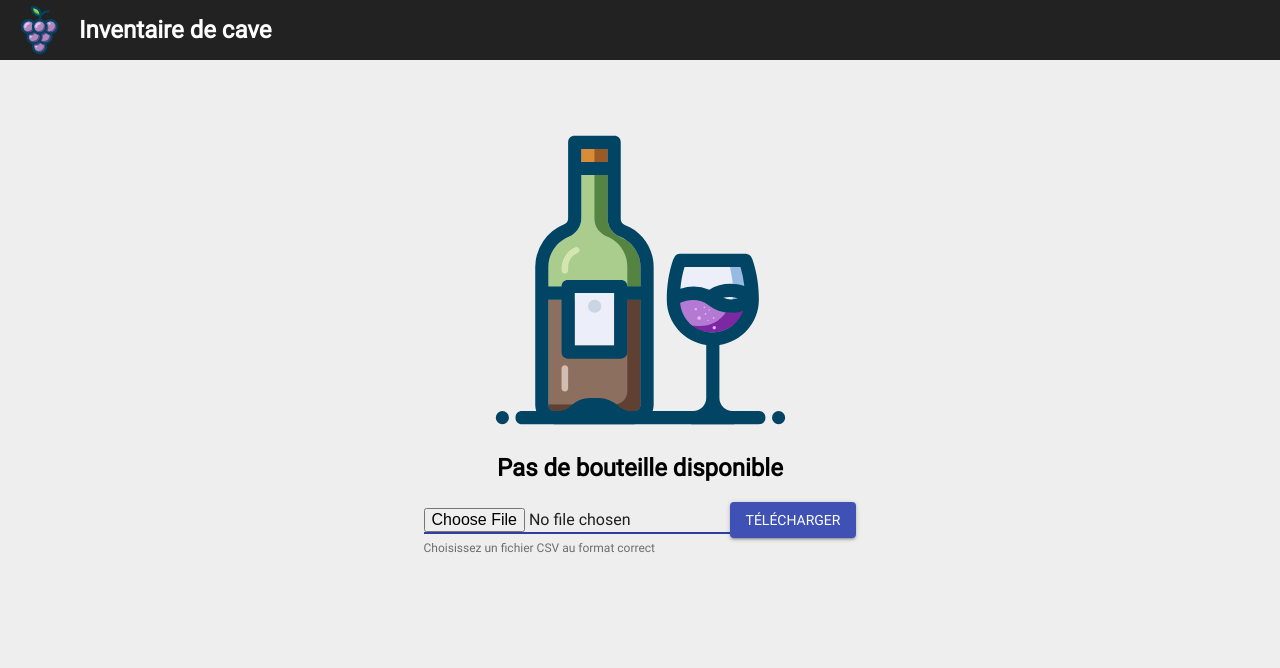
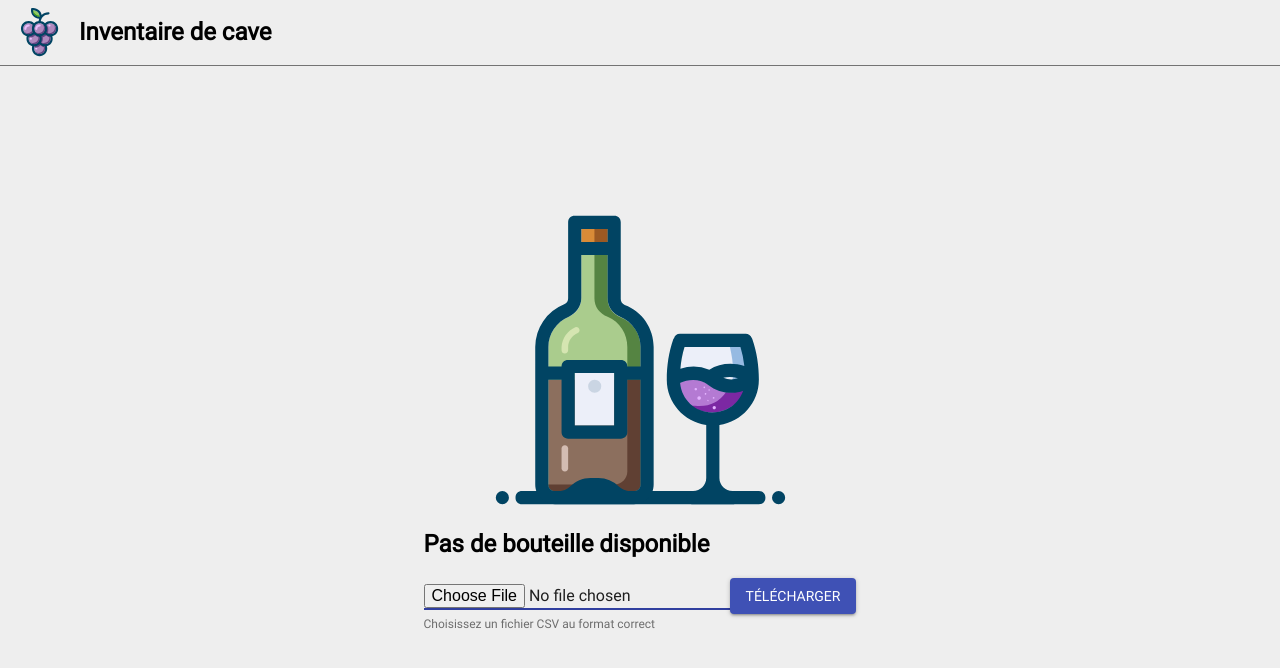
Before and after one commit to lapostoj/winemanager-frontend, a React (Create React App) app: page / in a window 1280 px wide. Shown: the top 668 px of the page. Built offline with nearby package versions, Linux system fonts and the light colour scheme; no server answers.

Commit message:
Improve styles of the app

```diff
--- a/src/components/dashboard/dashboard.css
+++ b/src/components/dashboard/dashboard.css
@@ -1,3 +1,4 @@
 .dashboard {
   padding: 20px;
+  display: flex;
 }
--- a/src/components/dashboard/no-data/index.js
+++ b/src/components/dashboard/no-data/index.js
@@ -3,12 +3,17 @@ import UploadForm from './upload-form';
 import './no-data.css';
 import logo from './glass-and-bottle.svg';
 
-export default function NoData({onDataAdded}) {
+export default function NoData({ onDataAdded }) {
   return (
-    <div className="center">
-      <img src={logo} className="no-data-img" height="300" alt="bouteille-et-verre" />
+    <div className="no-data-img-container">
+      <img
+        src={logo}
+        className="no-data-img"
+        height="300"
+        alt="bouteille-et-verre"
+      />
       <h2>Pas de bouteille disponible</h2>
-      <UploadForm onUpload={onDataAdded}></UploadForm>
+      <UploadForm onUpload={onDataAdded} />
     </div>
   );
 }
--- a/src/components/dashboard/no-data/no-data.css
+++ b/src/components/dashboard/no-data/no-data.css
@@ -1,7 +1,10 @@
-.center {
-  text-align: center;
+.no-data-img-container {
+  display: flex;
+  flex-direction: column;
+  margin: auto;
+  margin-top: 10%;
 }
 
 .no-data-img {
-  margin-top: 50px;
+  margin: auto;
 }
--- a/src/components/dashboard/wine-list/index.js
+++ b/src/components/dashboard/wine-list/index.js
@@ -7,12 +7,14 @@ import './wine-list.css';
 export default function WineList({ wines }) {
   const renderWineRow = (wine, index) => {
     return <WineListRow key={index} wine={wine} className="wine-row" />;
-  }
+  };
 
   return (
-    <List className="wine-list" component="div">
-      { wines.map(renderWineRow) }
-    </List>
+    <div className="wine-list-wrapper">
+      <List className="wine-list" component="div">
+        {wines.map(renderWineRow)}
+      </List>
+    </div>
   );
 }
 
@@ -26,9 +28,9 @@ WineList.propTypes = {
         Types.shape({
           year: Types.number.isRequired,
           size: Types.string.isRequired,
-          quantity: Types.number.isRequired,
+          quantity: Types.number.isRequired
         }).isRequired
-      ).isRequired,
-    }),
-  ).isRequired,
+      ).isRequired
+    })
+  ).isRequired
 };
--- a/src/components/dashboard/wine-list/wine-list-row/index.js
+++ b/src/components/dashboard/wine-list/wine-list-row/index.js
@@ -2,31 +2,44 @@ import React, { Component } from 'react';
 import Types from 'prop-types';
 import WineListRowDetails from './wine-list-row-details';
 import { Collapse, ListItem, ListItemText } from '@material-ui/core';
+import './wine-list-row.css';
 
 export default class WineListRow extends Component {
   state = {
-    open: false,
-  }
+    open: false
+  };
 
-  getClassForWine = (color) => {
+  getClassForWine = color => {
     return color.toLowerCase();
-  }
+  };
 
   handleClick = () => {
     this.setState(state => ({ open: !state.open }));
-  }
+  };
 
   render() {
     const { wine } = this.props;
 
     return (
       <React.Fragment>
-        <ListItem button onClick={this.handleClick} className={'wine-row-title ' + this.getClassForWine(wine.color)}>
-          <ListItemText primary={wine.name}/>
-          { this.state.open ? 'Less' : 'More' }
+        <ListItem
+          button
+          onClick={this.handleClick}
+          className={'wine-row-title ' + this.getClassForWine(wine.color)}
+        >
+          <div
+            className={'wine-row-icon ' + this.getClassForWine(wine.color)}
+          />
+          <ListItemText primary={wine.name} />
+          {this.state.open ? 'Less' : 'More'}
         </ListItem>
-        <Collapse in={this.state.open} timeout='auto' unmountOnExit className='wine-row-details'>
-          <WineListRowDetails bottles={wine.bottles}/>
+        <Collapse
+          in={this.state.open}
+          timeout="auto"
+          unmountOnExit
+          className="wine-row-details"
+        >
+          <WineListRowDetails bottles={wine.bottles} />
         </Collapse>
       </React.Fragment>
     );
@@ -42,8 +55,8 @@ WineListRow.propTypes = {
       Types.shape({
         year: Types.number.isRequired,
         size: Types.string.isRequired,
-        quantity: Types.number.isRequired,
+        quantity: Types.number.isRequired
       }).isRequired
-    ).isRequired,
-  }),
+    ).isRequired
+  })
 };
--- a/src/components/dashboard/wine-list/wine-list-row/wine-list-row-details/index.js
+++ b/src/components/dashboard/wine-list/wine-list-row/wine-list-row-details/index.js
@@ -1,24 +1,21 @@
 import React from 'react';
 import Types from 'prop-types';
+import './wine-list-row-details.css';
 
 export default function WineListRowDetails({ bottles }) {
-  const capitalize = (string) => {
+  const capitalize = string => {
     return string.charAt(0).toUpperCase() + string.substring(1).toLowerCase();
-  }
+  };
 
   const renderBottleInfo = (bottle, index) => {
     return (
-      <div key={index}>
-        [{ bottle.quantity }] { bottle.year } - { capitalize(bottle.size) }
+      <div key={index} className="wine-row-details-row">
+        {bottle.quantity} {capitalize(bottle.size)} from {bottle.year}.
       </div>
     );
-  }
+  };
 
-  return (
-    <div>
-      { bottles.map(renderBottleInfo) }
-    </div>
-  );
+  return <div>{bottles.map(renderBottleInfo)}</div>;
 }
 
 WineListRowDetails.propTypes = {
@@ -26,7 +23,7 @@ WineListRowDetails.propTypes = {
     Types.shape({
       year: Types.number.isRequired,
       size: Types.string.isRequired,
-      quantity: Types.number.isRequired,
+      quantity: Types.number.isRequired
     }).isRequired
-  ).isRequired,
+  ).isRequired
 };
--- /dev/null
+++ b/src/components/dashboard/wine-list/wine-list-row/wine-list-row-details/wine-list-row-details.css
@@ -0,0 +1,4 @@
+.wine-row-details-row {
+  margin-top: 8px;
+  margin-bottom: 8px;
+}
--- /dev/null
+++ b/src/components/dashboard/wine-list/wine-list-row/wine-list-row.css
@@ -0,0 +1,17 @@
+.wine-row-icon {
+  width: 1.5em;
+  height: 1.5em;
+  border-radius: 50%;
+}
+
+.wine-row-icon.red {
+  background-color: #990033;
+}
+
+.wine-row-icon.rose {
+  background-color: #ffcccc;
+}
+
+.wine-row-icon.white {
+  background-color: #ffffcc;
+}
--- a/src/components/dashboard/wine-list/wine-list.css
+++ b/src/components/dashboard/wine-list/wine-list.css
@@ -1,26 +1,25 @@
+.wine-list-wrapper {
+  margin: auto;
+  min-width: 50%;
+}
+
 .wine-list .wine-row-title {
   display: flex;
   background-color: #bbb;
   padding: 1em 2em;
 }
-
+/*
 .wine-list .wine-row-title.red {
-  display: flex;
   background-color: #990033;
-  padding: 1em 2em;
 }
 
 .wine-list .wine-row-title.rose {
-  display: flex;
   background-color: #ffcccc;
-  padding: 1em 2em;
 }
 
 .wine-list .wine-row-title.white {
-  display: flex;
   background-color: #ffffcc;
-  padding: 1em 2em;
-}
+} */
 
 .wine-row-details {
   padding: 1em 2em;
--- a/src/components/header/header.css
+++ b/src/components/header/header.css
@@ -1,8 +1,7 @@
 header {
-  background-color: #222;
-  height: 2.5em;
+  border-bottom: 1px solid rgba(34, 34, 34, 0.6);
+  height: 2.8em;
   padding: 10px 20px;
-  color: white;
   display: flex;
   align-items: center;
 }
```
Also changed, not shown: 1 other file (tests, documents, lock files or other folders).
